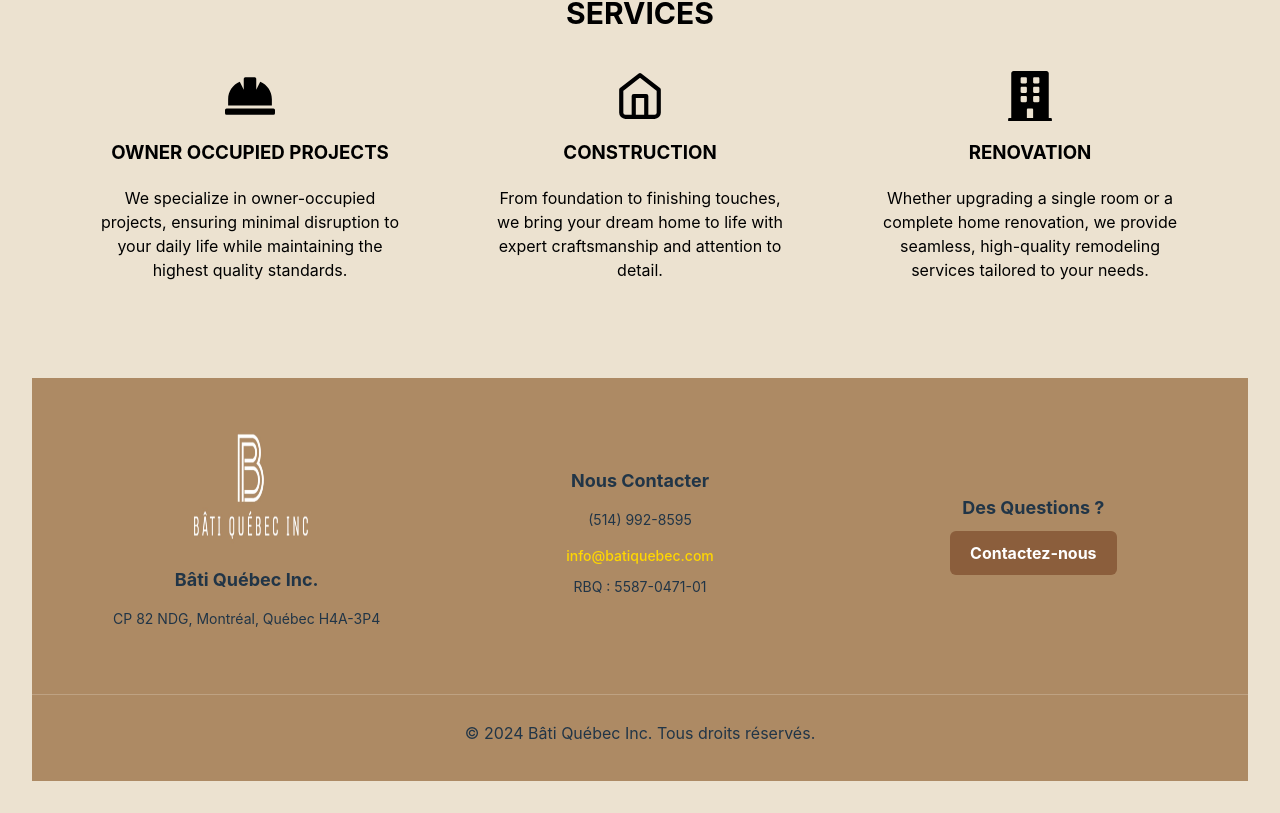
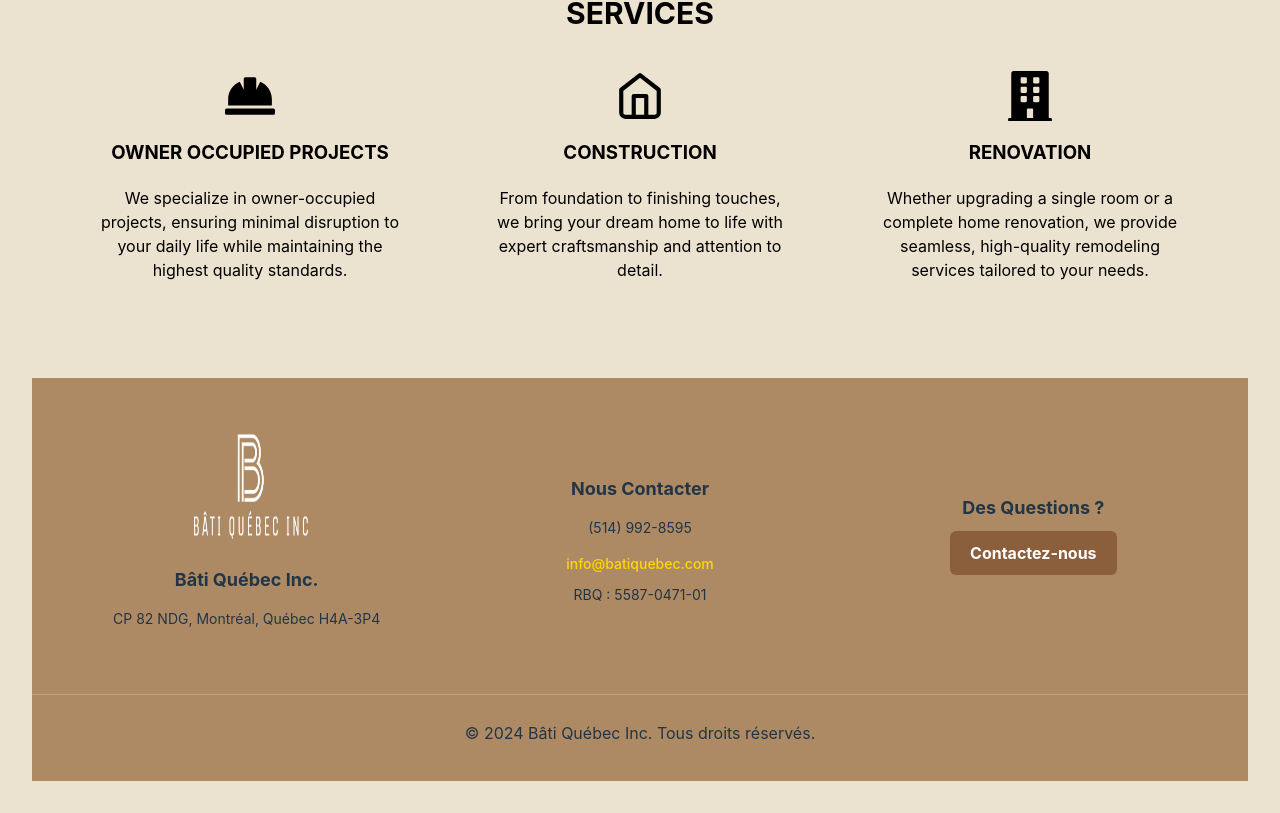
Before and after one commit to MyriamAssam/bati, a React (Vite) app: page / in a window 1280 px wide. Shown: the part 906-1719 px from the top of the page. Built offline with nearby package versions, Linux system fonts and the light colour scheme.

Commit message:
Modification style

```diff
--- a/src/App.css
+++ b/src/App.css
@@ -166,9 +166,9 @@ body {
 .footer-container {
   display: grid;
   grid-template-columns: 1fr 1fr 1fr;
-  /* 3 colonnes de largeur égale */
+  /* Trois colonnes égales */
   align-items: center;
-  /* Aligner verticalement */
+  /* Alignement vertical */
   justify-content: center;
   max-width: 1200px;
   width: 100%;
@@ -180,15 +180,22 @@ body {
   display: flex;
   flex-direction: column;
   align-items: center;
-  justify-content: center;
-  /* Centre chaque section verticalement */
   text-align: center;
+}
+
+.footer-section:nth-child(2) {
+  /* Sélectionne la section "Nous Contacter" */
+  padding-top: 15px;
+  /* Ajuste la hauteur pour bien aligner avec "Des Questions ?" */
 }
 
 .footer-section.contact {
   padding-top: 20px;
-  /* Ajuste la hauteur */
+  /* Ajustement fin */
 }
+
+
+
 
 
 
```
